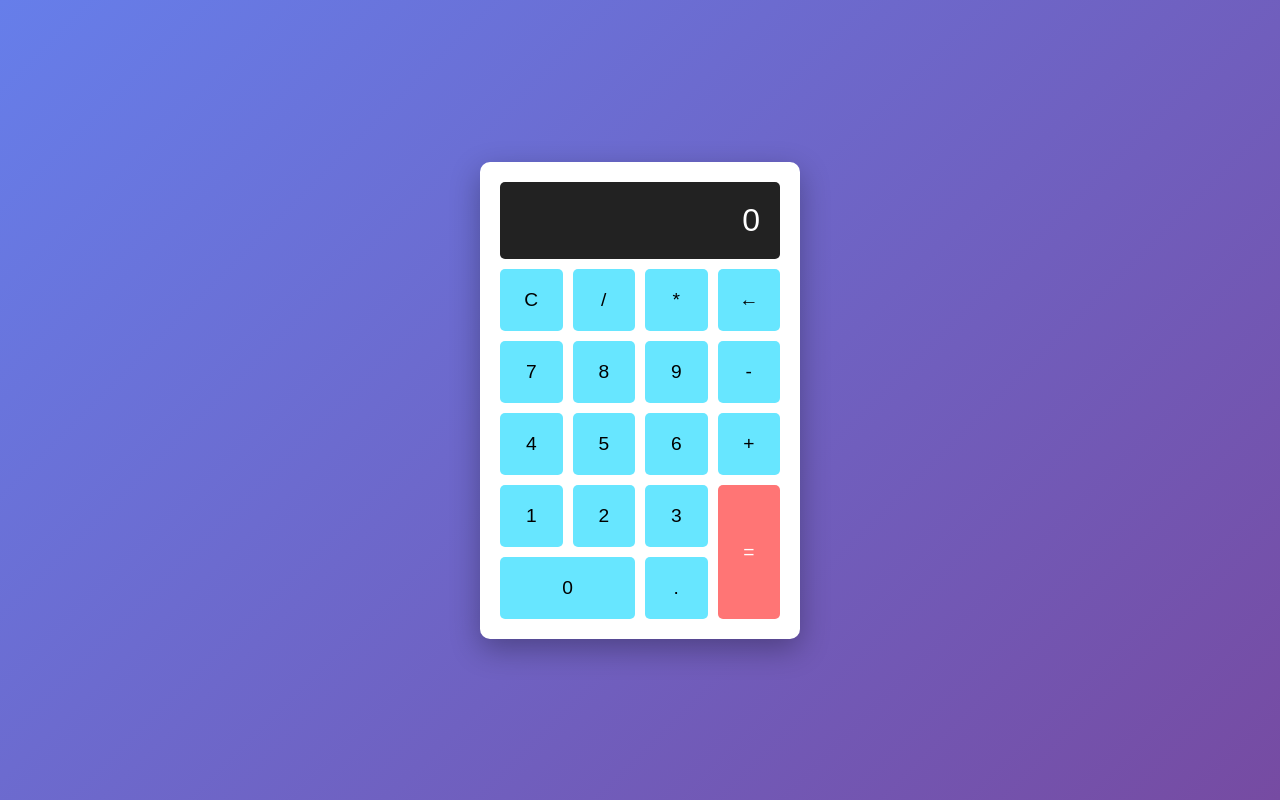
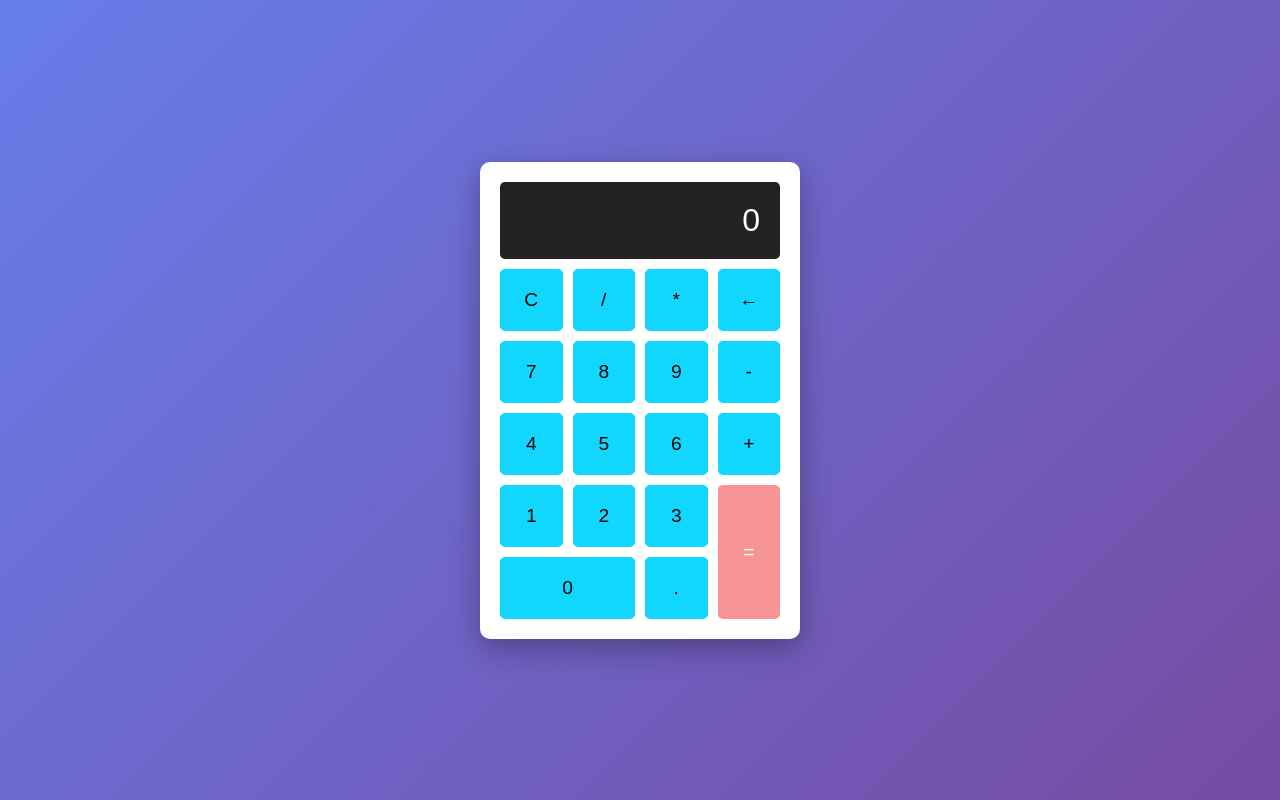
Before and after one commit to liuyuxian724/calculator-app, a plain HTML site: page index.html in a window 1280 px wide. Drawn offline with Linux system fonts and the light colour scheme.

Commit message:
Update button colors to blue theme

```diff
--- a/style.css
+++ b/style.css
@@ -43,14 +43,14 @@ button {
     padding: 20px;
     font-size: 1.2em;
     border: none;
-    background: #67e6ff;
+    background: #11d7ff;
     border-radius: 5px;
     cursor: pointer;
     transition: all 0.3s;
 }
 
 button:hover {
-    background: #0080FF;
+    background: #6db6ff;
 }
 
 button:active {
@@ -58,7 +58,7 @@ button:active {
 }
 
 .equals {
-    background: #FF7575;
+    background: #f79494;
     color: white;
     grid-row: span 2;
 }
```
